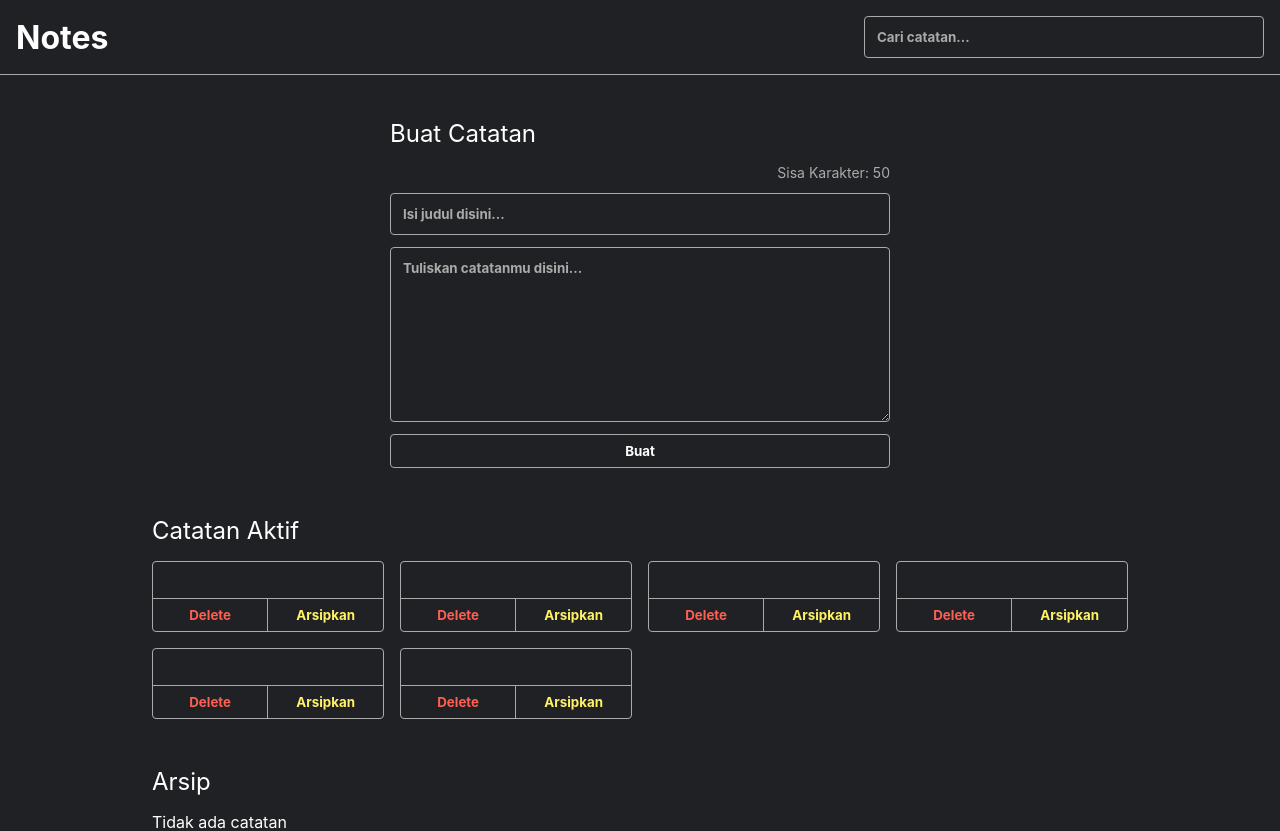
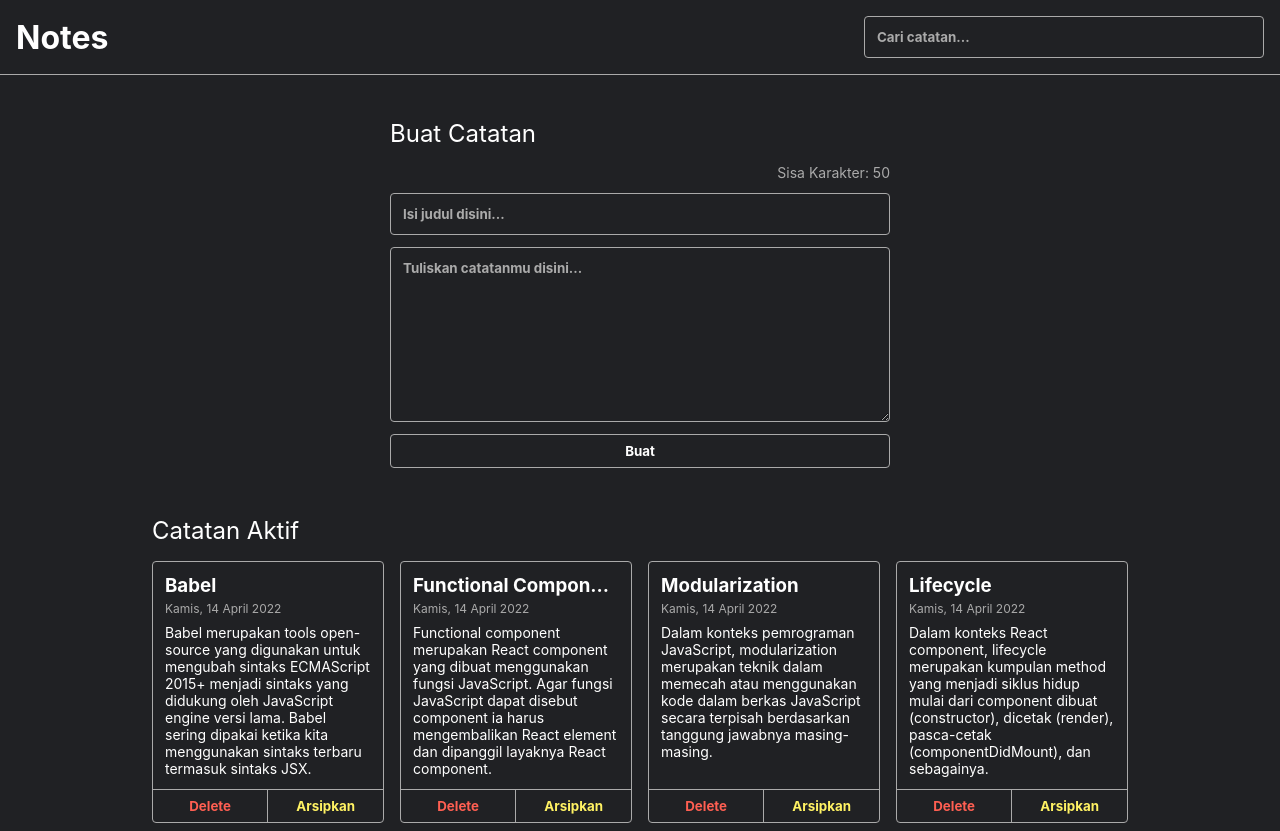
Before and after one commit to faruqalawy/dicoding-notes-app, a React (Vite) app: page / in a window 1280 px wide. Shown: the top 831 px of the page. Built offline with nearby package versions, Linux system fonts and the light colour scheme.

Commit message:
benerin DOM NoteItem

```diff
--- a/src/components/7-NoteItem.jsx
+++ b/src/components/7-NoteItem.jsx
@@ -1,12 +1,15 @@
 import React from "react";
 import ActionButton from "./8-ActionButton";
+import { showFormattedDate } from "../utils";
 
 function NoteItem({id, title, body, createdAt, onDelete, onArchieve}) {
     return (
         <div className="note-item">
-            <h1 className="note-item__title" title={title} />
-            <p className="note-item__date" createdAt={createdAt} />
-            <p className="note-item__content" body={body} />
+            <div className="note-item__content">
+                <h3 className="note-item__title">{title}</h3>
+                <p className="note-item__date">{showFormattedDate(createdAt)}</p>
+                <p className="note-item__body">{body}</p>
+            </div>
             <ActionButton id={id} onArchieve={onArchieve} onDelete={onDelete} />
         </div>
     )
```
